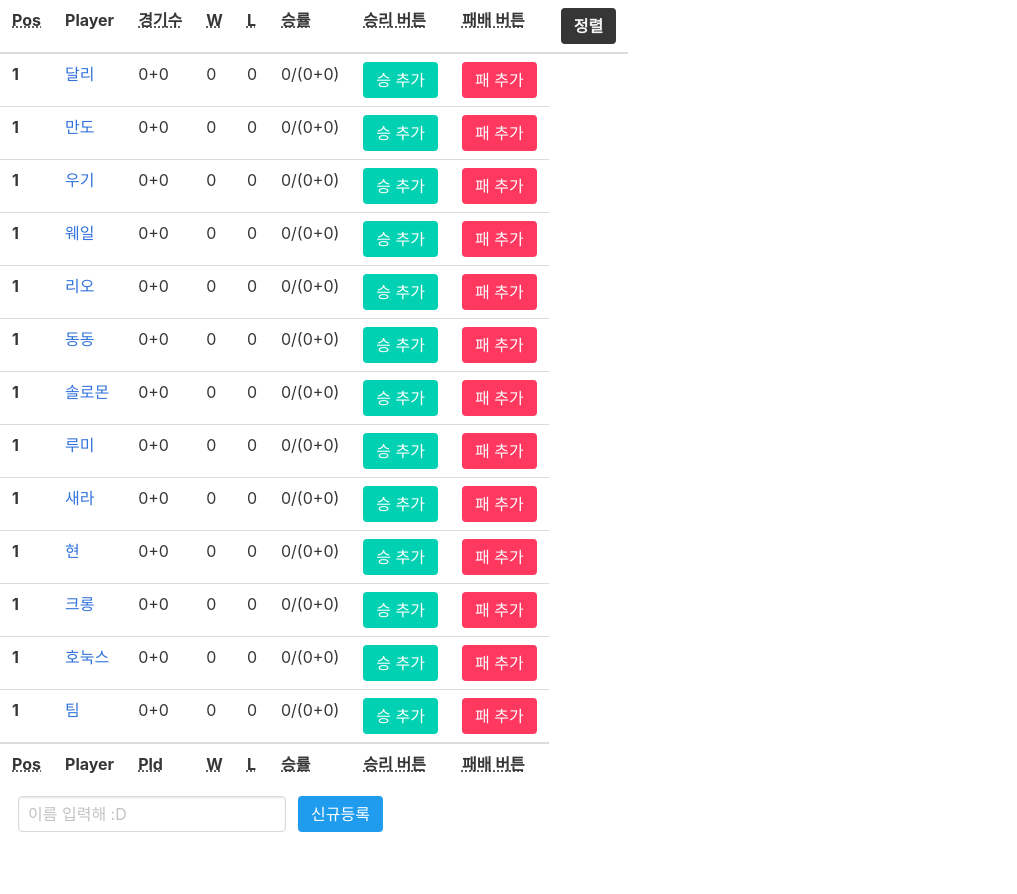
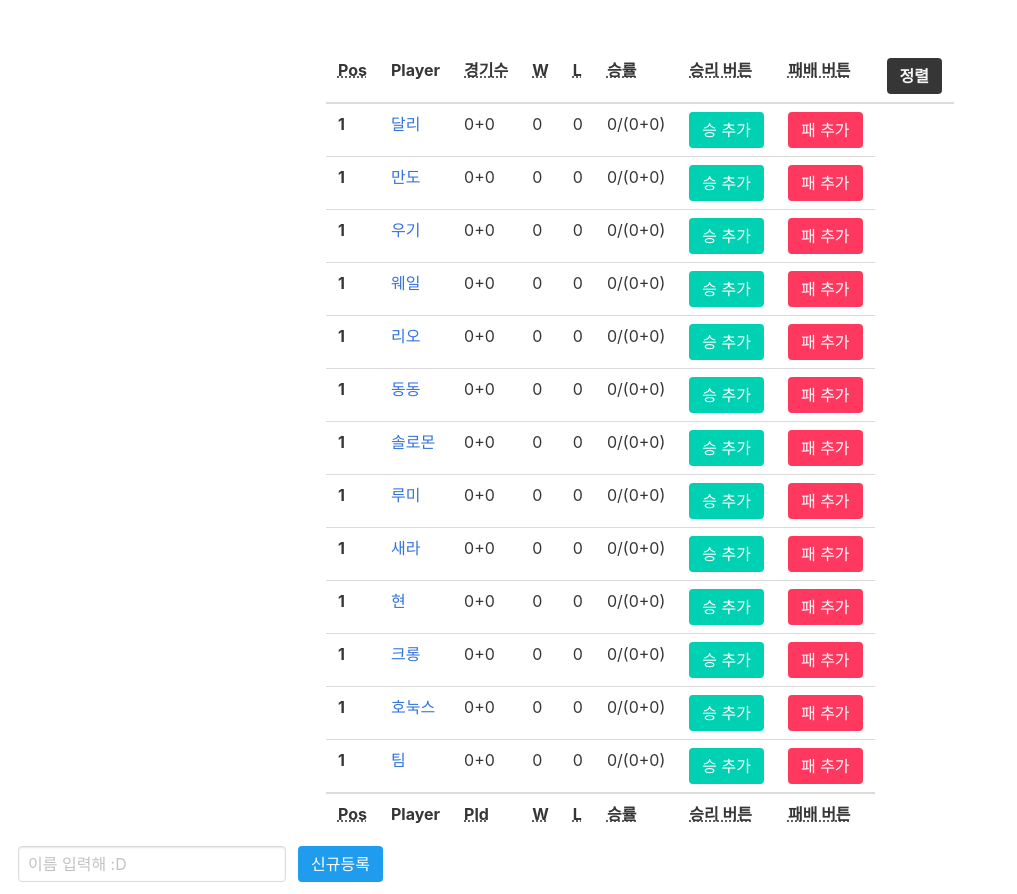
Before and after one commit to childrenOfCrong/tekken-ranking-chart, a website: page tekken-ranking-chart/src/index.html in a window 1280 px wide. Shown: the whole page, without its empty margins (0-1017 px from the left). Before the commit the page ends 844 px from the top, so only its background shows below. Drawn offline with nearby package versions, Linux system fonts and the light colour scheme.

Commit message:
[add] css margin 0 auto 추가

```diff
--- a/tekken-ranking-chart/src/css/app.css
+++ b/tekken-ranking-chart/src/css/app.css
@@ -1,3 +1,9 @@
 .add-user-box {
   padding-left: 30px;
 }
+
+
+.table {
+  margin: 0 auto;
+  margin-top: 50px;
+}
```
